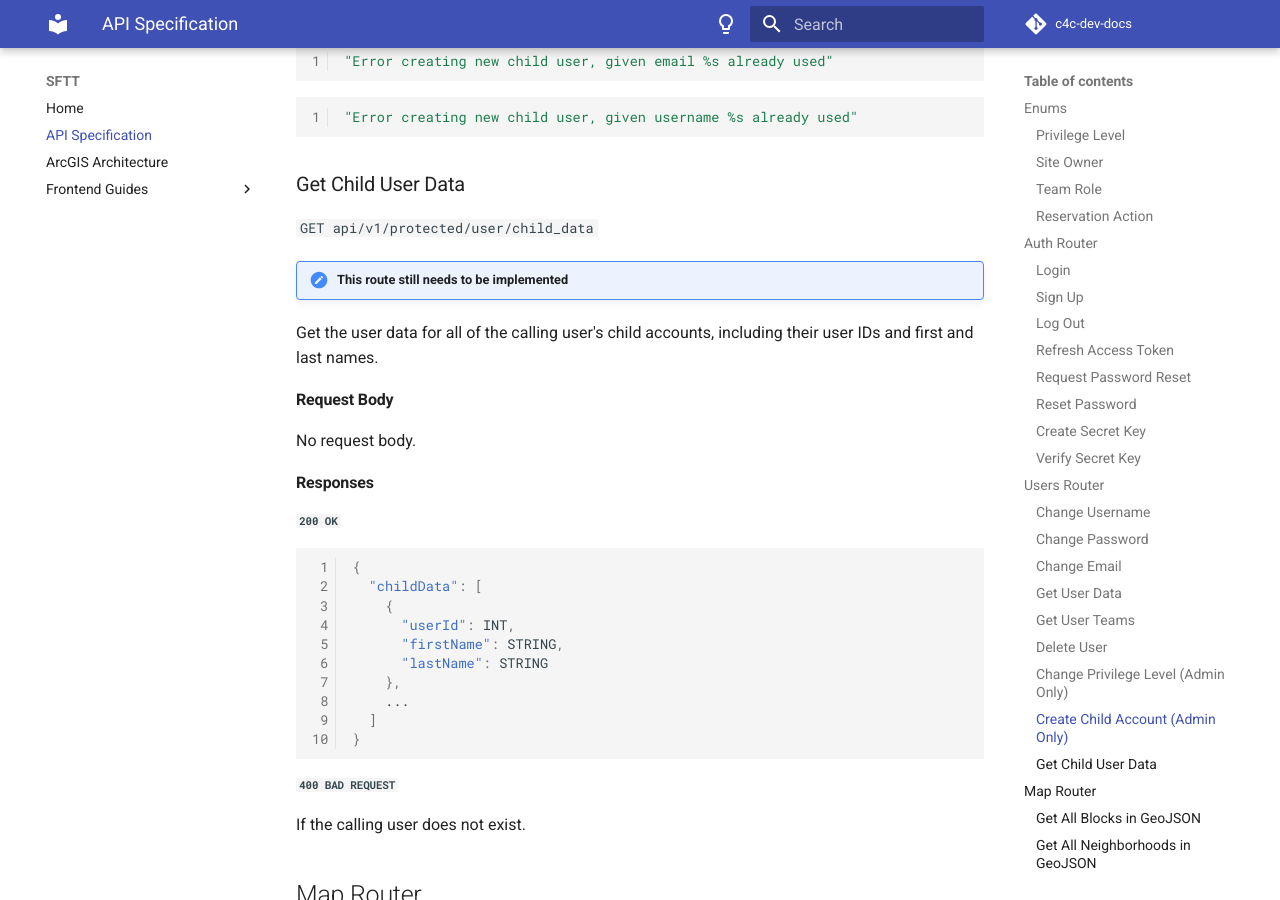
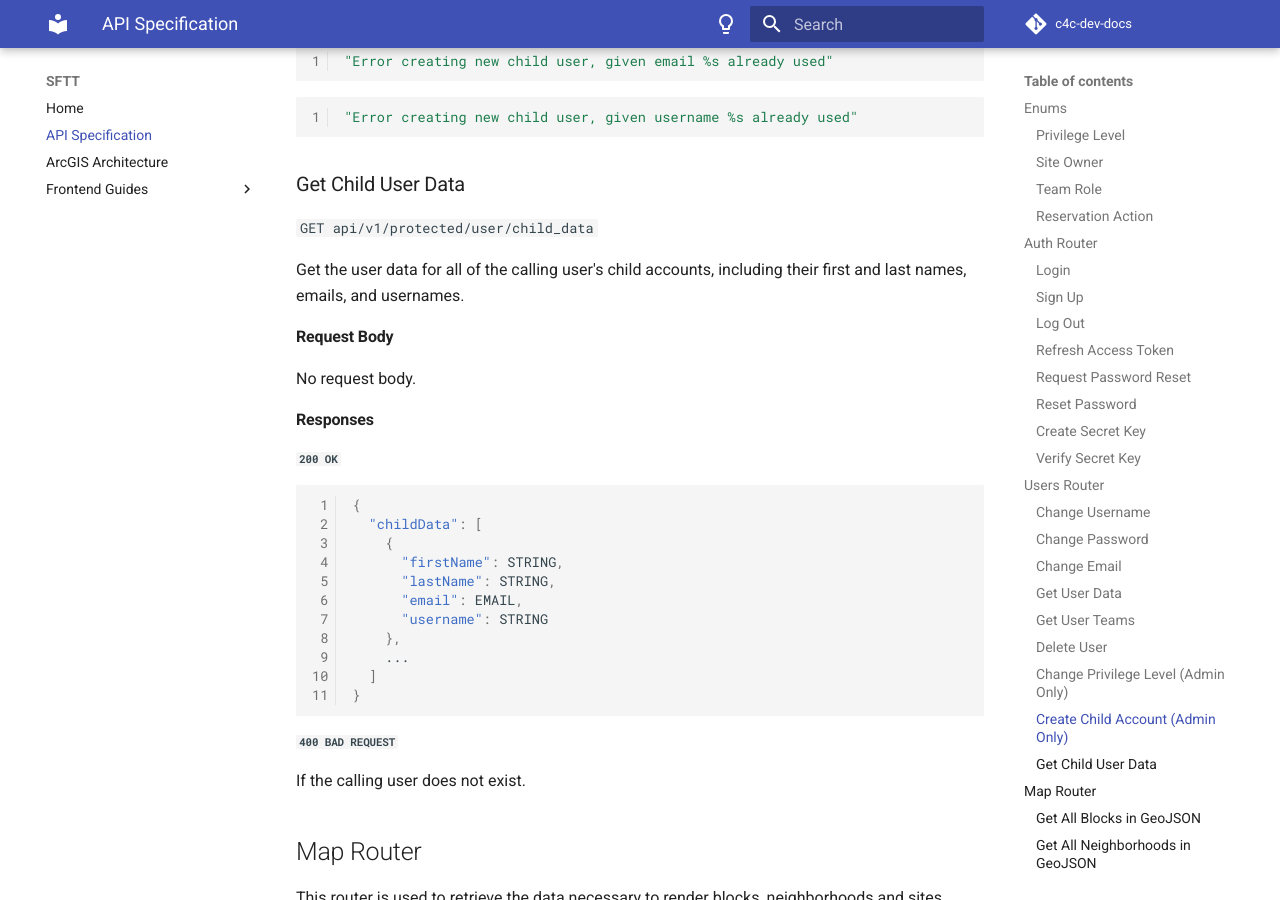
Before and after one commit to Code-4-Community/c4c-dev-docs, an MkDocs documentation site: the page built from docs/sftt/sftt-api-spec.md, in a window 1280 px wide and 900 px high, scrolled down 12257 px. Built offline with MkDocs 1.6.1 and Material for MkDocs 9.7.7, drawn with Linux system fonts in a browser that asks for light colours; comment, search, counter and statistics services are not loaded.

Commit message:
Update Get Child User Data route docs

```diff
--- a/docs/sftt/sftt-api-spec.md
+++ b/docs/sftt/sftt-api-spec.md
@@ -536,9 +536,7 @@ The given email or username is already in use.
 
 `GET api/v1/protected/user/child_data`
 
-!!! missing "This route still needs to be implemented"
-
-Get the user data for all of the calling user's child accounts, including their user IDs and first and last names.
+Get the user data for all of the calling user's child accounts, including their first and last names, emails, and usernames.
 
 #### Request Body
 
@@ -552,9 +550,10 @@ No request body.
 {
   "childData": [
     {
-      "userId": INT,
       "firstName": STRING,
-      "lastName": STRING
+      "lastName": STRING,
+      "email": EMAIL,
+      "username": STRING
     },
     ...
   ]
```
